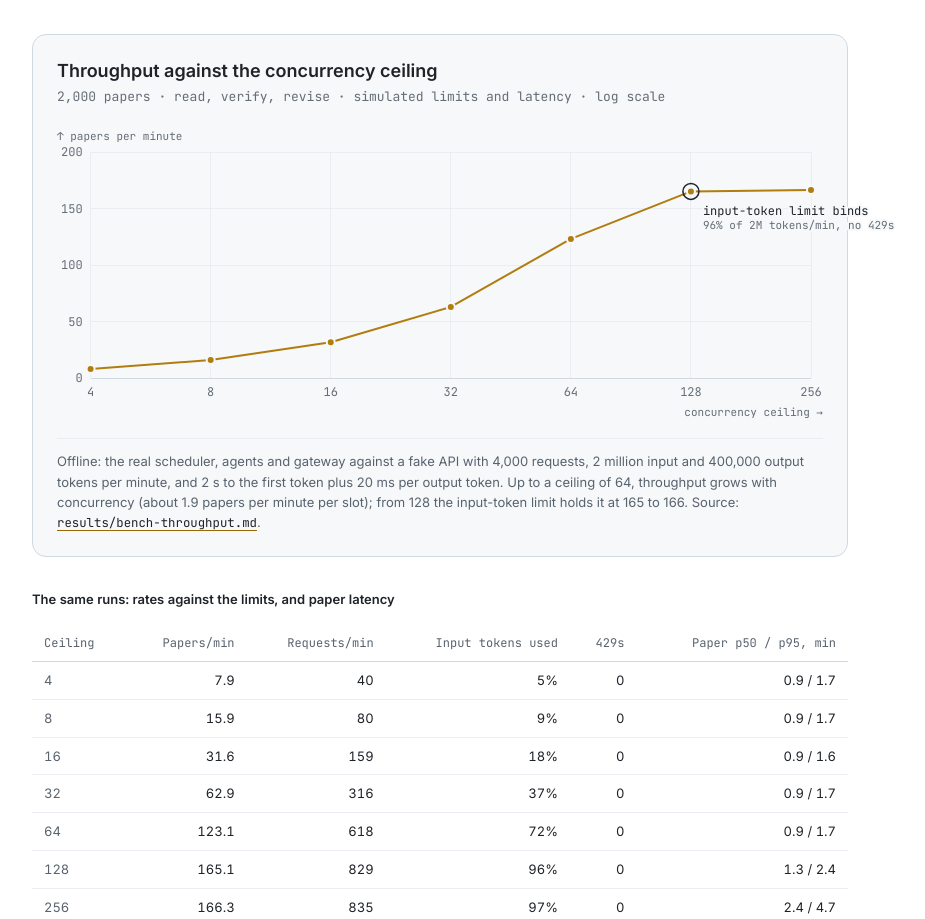
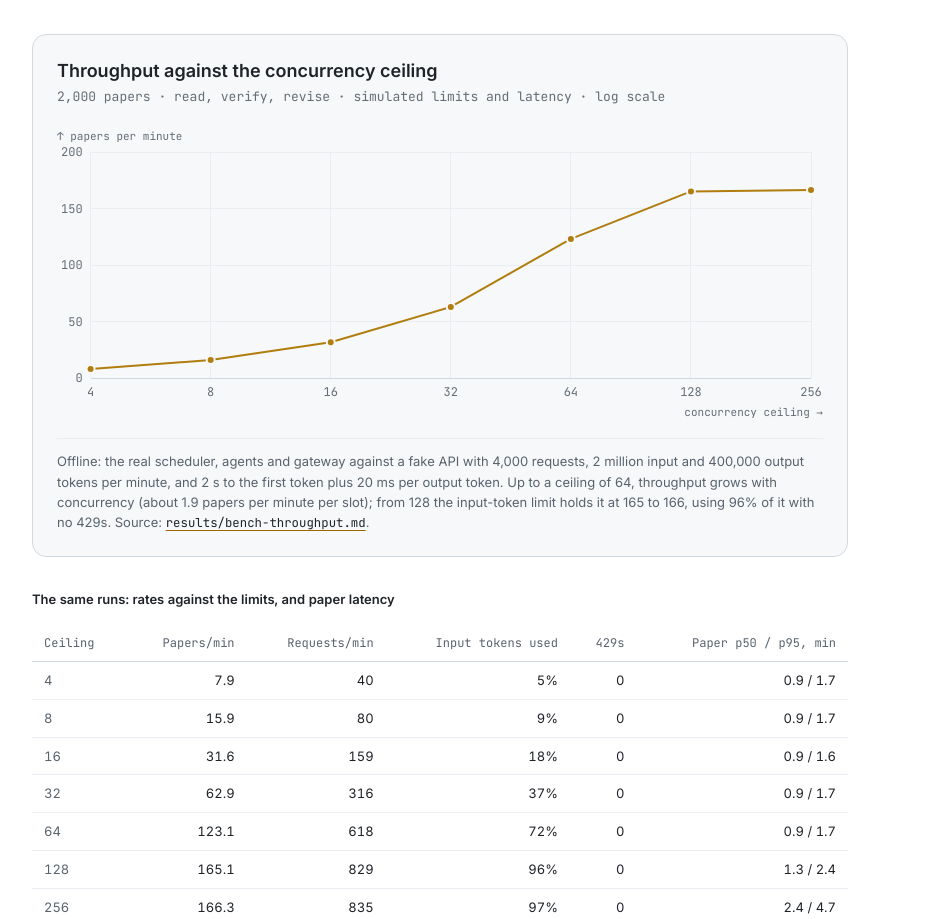
Before and after one commit to MatiiiBL/myportfolio, a React (Vite) app: page /projects/precis in a window 1280 px wide. Shown: the part 2727-3646 px from the top of the page, without its empty margins (72-997 px from the left). Built offline with nearby package versions, Linux system fonts and the light colour scheme.

Commit message:
Put the binding limit in the Précis throughput caption, not over the line

```diff
--- a/src/projects/precis/Results.tsx
+++ b/src/projects/precis/Results.tsx
@@ -46,26 +46,14 @@ export function ThroughputResults() {
             color: 1,
           },
         ]}
-        annotations={
-          at128
-            ? [
-                {
-                  x: 128,
-                  y: at128.papers_per_minute,
-                  label: "input-token limit binds",
-                  note: `${pct(at128.input_tokens_per_minute / bench.itpm_limit)} of 2M tokens/min, no 429s`,
-                  placement: "below-right",
-                },
-              ]
-            : []
-        }
         caption={
           <>
             Offline: the real scheduler, agents and gateway against a fake API with 4,000 requests,
             2 million input and 400,000 output tokens per minute, and 2 s to the first token plus 20
             ms per output token. Up to a ceiling of 64, throughput grows with concurrency (about 1.9
-            papers per minute per slot); from 128 the input-token limit holds it at 165 to 166.
-            Source: <SourceLink file="results/bench-throughput.md" />.
+            papers per minute per slot); from 128 the input-token limit holds it at 165 to 166,
+            using {pct((at128?.input_tokens_per_minute ?? 0) / bench.itpm_limit)} of it with no
+            429s. Source: <SourceLink file="results/bench-throughput.md" />.
           </>
         }
       />
```
